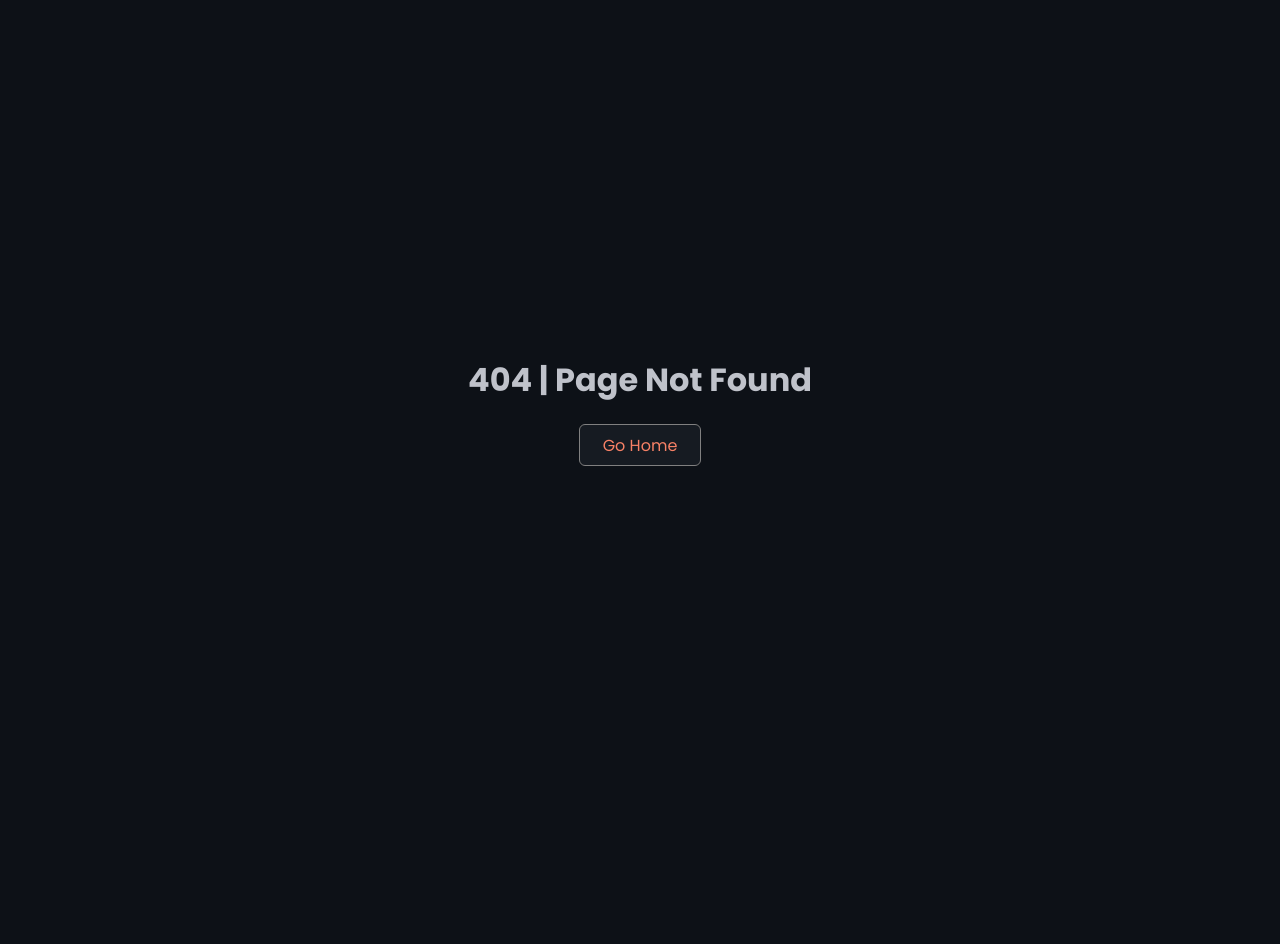
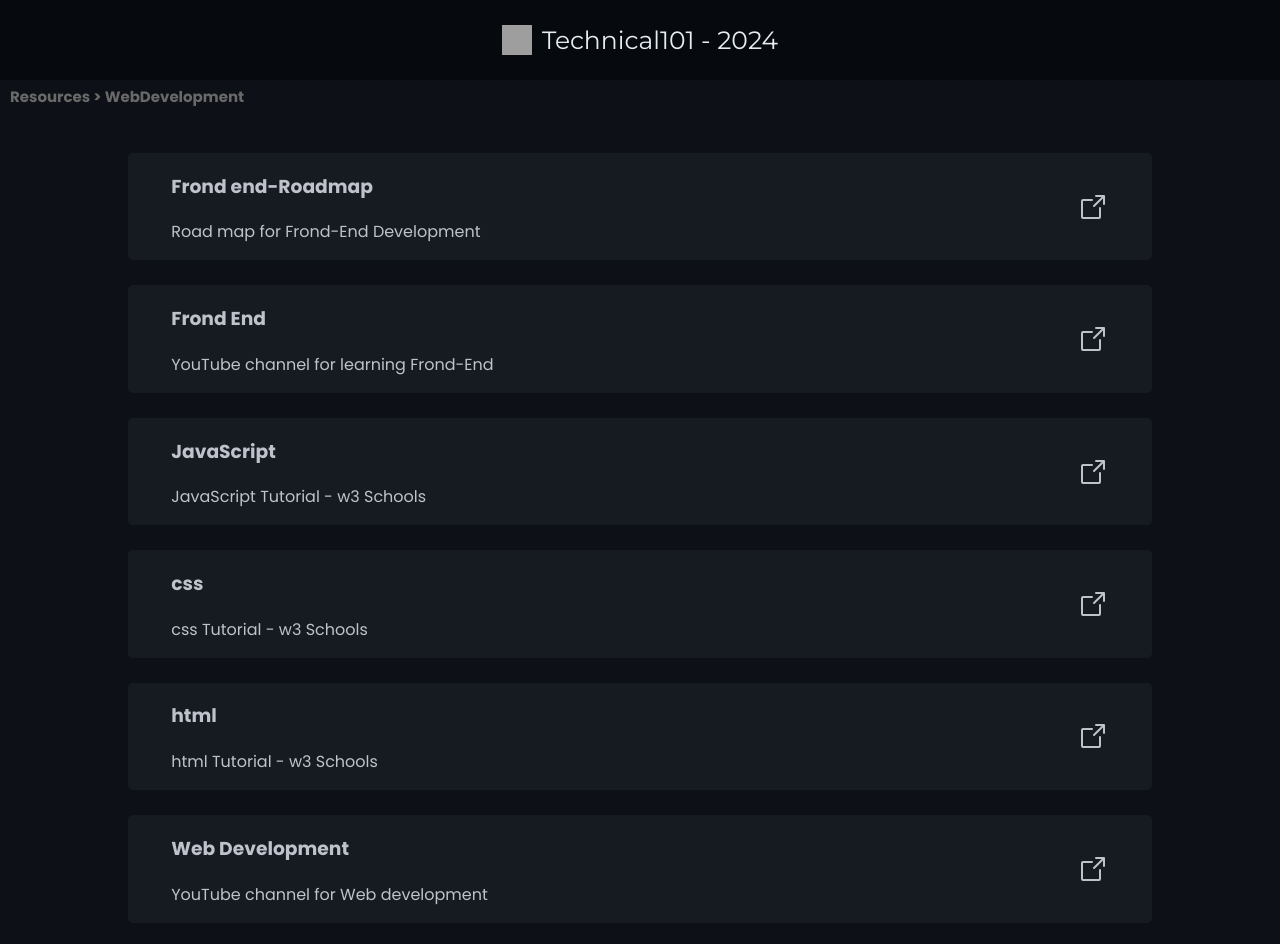
Before and after one commit to abhi5455/Technical-101, a React (Vite) app: page /Resources/WebDevelopment in a window 1280 px wide. Before the commit this address had no page. Shown: the top 944 px of the page. Before the commit the page ends 800 px from the top, so only its background shows below. Built offline with nearby package versions, Linux system fonts and the light colour scheme; grey boxes are pictures that could not be loaded; a web font is replaced by a local one.

Commit message:
Initial Commit

```diff
--- /dev/null
+++ b/src/pages/AIModel.jsx
@@ -0,0 +1,46 @@
+import '../components/Element/Element.css'
+import Element from "../components/Element/Element.jsx";
+import {useEffect, useState} from "react";
+import ContainerElements from "../components/ContainerElements.jsx";
+
+
+function AIModel() {
+    let [innerElementObj, setInnerElementObj] = useState([]);
+    let [innerElements, setInnerElements] = useState([]);
+
+    useEffect(() => {
+        setInnerElementObj([
+            {
+                heading: "ChatGPT",
+                link: "https://chatgpt.com/",
+                description: "Road map for Frond-End Development",
+            },
+            {
+                heading: "Gemini",
+                link: "https://gemini.google.com/",
+                description: "YouTube channel for learning Frond-End",
+            },
+            {
+                heading: "Copilot",
+                link: "https://copilot.microsoft.com/",
+                description: "JavaScript Tutorial - w3 Schools",
+            },
+        ]);
+    },[]);
+
+
+    useEffect(() => {
+        let arr=[]
+        for (let i = 0; i < innerElementObj.length; i++) {
+            arr.push(<Element key={i} heading={innerElementObj[i].heading} link={innerElementObj[i].link} description={innerElementObj[i].description}></Element>);
+        }
+        setInnerElements(arr);
+    }, [innerElementObj]);
+
+
+    return (
+        <ContainerElements Elements={innerElements}></ContainerElements>
+    )
+}
+
+export default AIModel
--- /dev/null
+++ b/src/pages/Python.jsx
@@ -0,0 +1,46 @@
+import '../components/Element/Element.css'
+import Element from "../components/Element/Element.jsx";
+import {useEffect, useState} from "react";
+import ContainerElements from "../components/ContainerElements.jsx";
+
+
+function Python() {
+    let [innerElementObj, setInnerElementObj] = useState([]);
+    let [innerElements, setInnerElements] = useState([]);
+
+    useEffect(() => {
+        setInnerElementObj([
+            {
+                heading: "Channel 1",
+                link: "https://youtu.be/_uQrJ0TkZlc",
+                description: "YouTube channel for learning Python",
+            },
+            {
+                heading: "Channel 2",
+                link: "https://www.youtube.com/@indently",
+                description: "YouTube channel for learning Python",
+            },
+            {
+                heading: "Tutorial",
+                link: "https://www.w3schools.com/python/",
+                description: "Python Tutorial - w3 Schools",
+            },
+        ]);
+    },[]);
+
+
+    useEffect(() => {
+        let arr=[]
+        for (let i = 0; i < innerElementObj.length; i++) {
+            arr.push(<Element key={i} heading={innerElementObj[i].heading} link={innerElementObj[i].link} description={innerElementObj[i].description}></Element>);
+        }
+        setInnerElements(arr);
+    }, [innerElementObj]);
+
+
+    return (
+        <ContainerElements Elements={innerElements}></ContainerElements>
+    )
+}
+
+export default Python
--- /dev/null
+++ b/src/pages/Resources.jsx
@@ -0,0 +1,43 @@
+import Header from "../components/header/Header.jsx";
+import HomeElement from "../components/HomeElement/HomeElement.jsx";
+import {useEffect, useState} from "react";
+
+export default function Resources() {
+    let [homeElementsObj, setHomeElementsObj] = useState([]);
+    let [homeElements, setHomeElements] = useState([]);
+    useEffect(() => {
+        setHomeElementsObj([
+            {
+                section: "Web Development",
+                path: "/Resources/WebDevelopment",
+            },
+            {
+                section: "Python",
+                path: "Python"
+            },
+            {
+                section: "AI Models",
+                path: "AIModel"
+            }
+        ])
+    }, []);
+
+    useEffect(()=>{
+        function updateHomeElements(){
+            let arr=[];
+            for(let i=0;i<homeElementsObj.length;i++){
+                arr=[...arr,<HomeElement key={i} section={homeElementsObj[i].section} path={homeElementsObj[i].path}></HomeElement> ]
+            }
+            setHomeElements(arr);
+        }
+        updateHomeElements();
+    },[homeElementsObj])
+    return (
+        <>
+            <Header></Header>
+            <div className="container">
+                {homeElements}
+            </div>
+        </>
+    )
+}
--- /dev/null
+++ b/src/pages/WebDevelopment.jsx
@@ -0,0 +1,61 @@
+import '../components/Element/Element.css'
+import Element from "../components/Element/Element.jsx";
+import {useEffect, useState} from "react";
+import ContainerElements from "../components/ContainerElements.jsx";
+
+
+function WebDevelopment() {
+    let [innerElementObj, setInnerElementObj] = useState([]);
+    let [innerElements, setInnerElements] = useState([]);
+
+    useEffect(() => {
+        setInnerElementObj([
+            {
+                heading: "Frond end-Roadmap",
+                link: "https://roadmap.sh/frontend",
+                description: "Road map for Frond-End Development",
+            },
+            {
+                heading: "Frond End",
+                link: "https://youtu.be/zJSY8tbf_ys",
+                description: "YouTube channel for learning Frond-End",
+            },
+            {
+                heading: "JavaScript",
+                link: "https://www.w3schools.com/js/default.asp",
+                description: "JavaScript Tutorial - w3 Schools",
+            },
+            {
+                heading: "css",
+                link: "https://www.w3schools.com/css/default.asp",
+                description: "css Tutorial - w3 Schools",
+            },
+            {
+                heading: "html",
+                link: "https://www.w3schools.com/html/default.asp",
+                description: "html Tutorial - w3 Schools",
+            },
+            {
+                heading: "Web Development",
+                link: "https://www.youtube.com/@webdevsimplified",
+                description: "YouTube channel for Web development",
+            },
+        ]);
+    },[]);
+
+
+    useEffect(() => {
+        let arr=[]
+        for (let i = 0; i < innerElementObj.length; i++) {
+            arr.push(<Element key={i} heading={innerElementObj[i].heading} link={innerElementObj[i].link} description={innerElementObj[i].description}></Element>);
+        }
+        setInnerElements(arr);
+    }, [innerElementObj]);
+
+
+    return (
+        <ContainerElements Elements={innerElements}></ContainerElements>
+    )
+}
+
+export default WebDevelopment
```
Also changed, not shown: src/main.jsx (+20 -0 lines).
